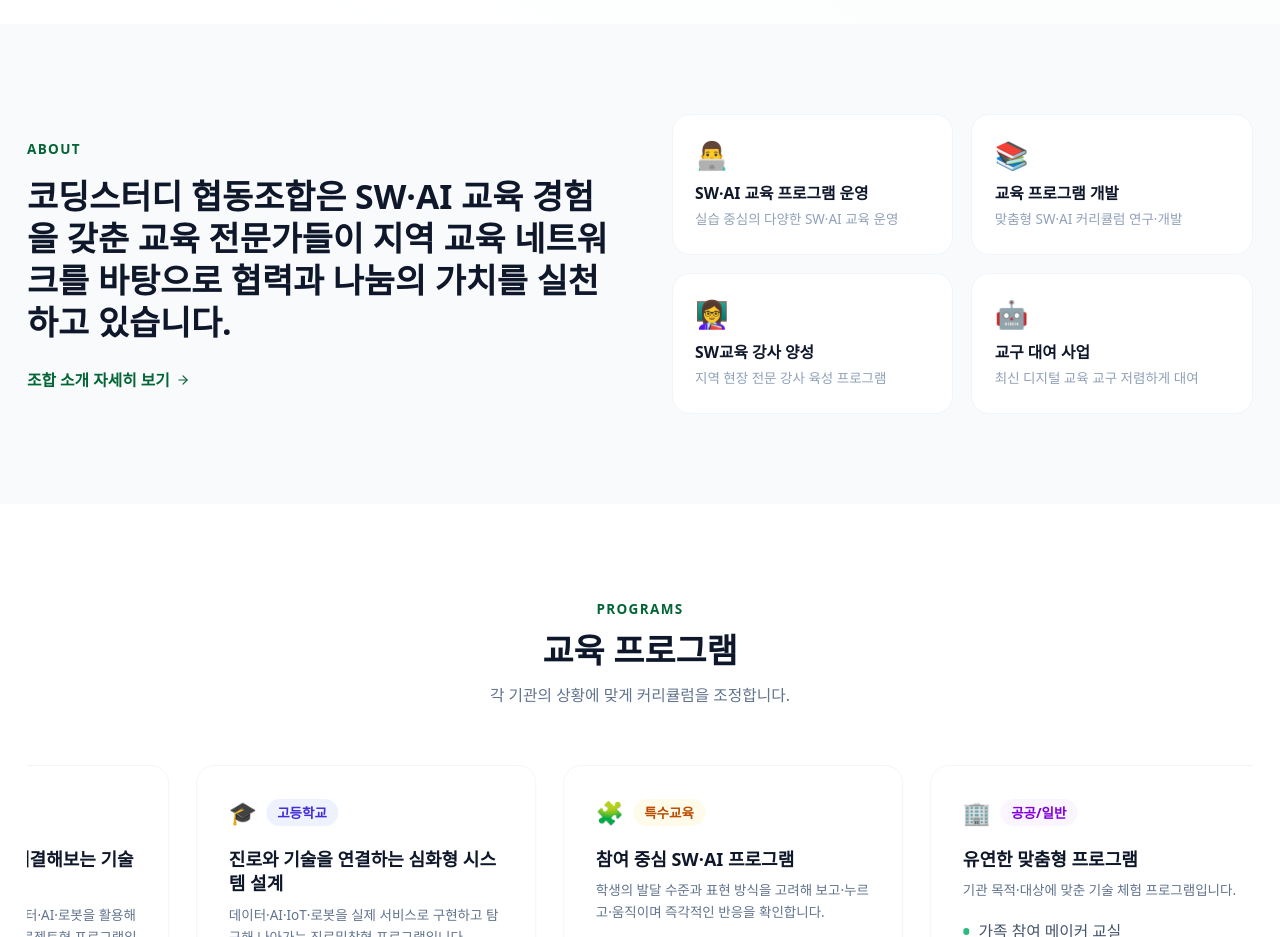
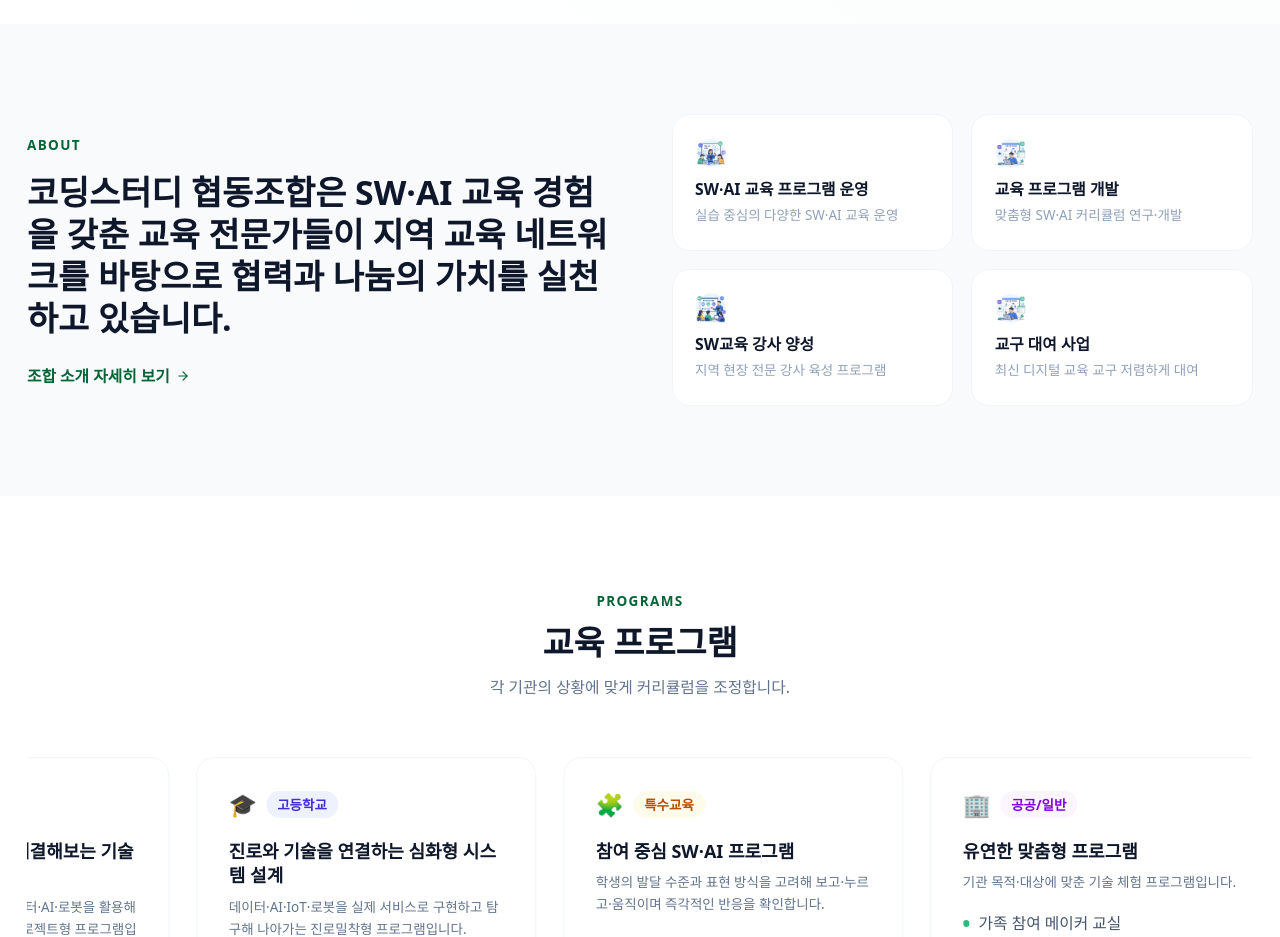
Before and after one commit to codingstudycooperative-hue/site, a Next.js app: page / in a window 1280 px wide. Shown: the part 800-1737 px from the top of the page. Built offline with nearby package versions, Linux system fonts and the light colour scheme; a web font is replaced by a local one.

Commit message:
feat: 주요 사업 카드 아이콘 이미지 교체 및 크기 확대

```diff
--- a/app/about/page.tsx
+++ b/app/about/page.tsx
@@ -170,12 +170,12 @@ export default function About() {
           <div className="grid sm:grid-cols-2 gap-6 lg:gap-8">
             {/* 카드 1 */}
             <div className="flex gap-6 p-8 rounded-3xl bg-slate-50 hover:bg-white border hover:border-primary-200 border-transparent transition-all hover:shadow-md group">
-              <div className="w-14 h-14 bg-white rounded-2xl flex items-center justify-center shadow-sm shrink-0 group-hover:bg-primary-50">
+              <div className="w-16 h-16 bg-white rounded-2xl flex items-center justify-center shadow-sm shrink-0 group-hover:bg-primary-50">
                 <Image
                   src="/assets/sw.webp"
                   alt="SW·AI 교육"
-                  width={36}
-                  height={36}
+                  width={48}
+                  height={48}
                   className="object-contain"
                 />
               </div>
@@ -192,12 +192,12 @@ export default function About() {
 
             {/* 카드 2 */}
             <div className="flex gap-6 p-8 rounded-3xl bg-slate-50 hover:bg-white border hover:border-primary-200 border-transparent transition-all hover:shadow-md group">
-              <div className="w-14 h-14 bg-white rounded-2xl flex items-center justify-center shadow-sm shrink-0 group-hover:bg-primary-50">
+              <div className="w-16 h-16 bg-white rounded-2xl flex items-center justify-center shadow-sm shrink-0 group-hover:bg-primary-50">
                 <Image
                   src="/assets/bui.webp"
                   alt="교육 프로그램 개발"
-                  width={36}
-                  height={36}
+                  width={48}
+                  height={48}
                   className="object-contain"
                 />
               </div>
@@ -214,12 +214,12 @@ export default function About() {
 
             {/* 카드 3 */}
             <div className="flex gap-6 p-8 rounded-3xl bg-slate-50 hover:bg-white border hover:border-primary-200 border-transparent transition-all hover:shadow-md group">
-              <div className="w-14 h-14 bg-white rounded-2xl flex items-center justify-center shadow-sm shrink-0 group-hover:bg-primary-50">
+              <div className="w-16 h-16 bg-white rounded-2xl flex items-center justify-center shadow-sm shrink-0 group-hover:bg-primary-50">
                 <Image
                   src="/assets/te.webp"
                   alt="SW교육 강사 양성"
-                  width={36}
-                  height={36}
+                  width={48}
+                  height={48}
                   className="object-contain"
                 />
               </div>
@@ -236,12 +236,12 @@ export default function About() {
 
             {/* 카드 4 */}
             <div className="flex gap-6 p-8 rounded-3xl bg-slate-50 hover:bg-white border hover:border-primary-200 border-transparent transition-all hover:shadow-md group">
-              <div className="w-14 h-14 bg-white rounded-2xl flex items-center justify-center shadow-sm shrink-0 group-hover:bg-primary-50">
+              <div className="w-16 h-16 bg-white rounded-2xl flex items-center justify-center shadow-sm shrink-0 group-hover:bg-primary-50">
                 <Image
                   src="/assets/bui.webp"
                   alt="교구 대여 사업"
-                  width={36}
-                  height={36}
+                  width={48}
+                  height={48}
                   className="object-contain"
                 />
               </div>
--- a/app/page.tsx
+++ b/app/page.tsx
@@ -1,3 +1,4 @@
+import Image from "next/image";
 import Link from "next/link";
 import Typewriter from "@/components/ui/Typewriter";
 import EquipmentSlider from "@/components/ui/EquipmentSlider";
@@ -99,7 +100,15 @@ export default function Home() {
           </div>
           <div className="grid grid-cols-2 gap-4">
             <div className="bg-white p-5 rounded-2xl border border-slate-100">
-              <div className="text-2xl mb-2">👨‍💻</div>
+              <div className="mb-2">
+                <Image
+                  src="/assets/sw.webp"
+                  alt="SW·AI 교육"
+                  width={32}
+                  height={32}
+                  className="object-contain"
+                />
+              </div>
               <h3 className="font-semibold text-slate-900 text-sm mb-1">
                 SW·AI 교육 프로그램 운영
               </h3>
@@ -108,7 +117,15 @@ export default function Home() {
               </p>
             </div>
             <div className="bg-white p-5 rounded-2xl border border-slate-100">
-              <div className="text-2xl mb-2">📚</div>
+              <div className="mb-2">
+                <Image
+                  src="/assets/bui.webp"
+                  alt="교육 프로그램 개발"
+                  width={32}
+                  height={32}
+                  className="object-contain"
+                />
+              </div>
               <h3 className="font-semibold text-slate-900 text-sm mb-1">
                 교육 프로그램 개발
               </h3>
@@ -117,7 +134,15 @@ export default function Home() {
               </p>
             </div>
             <div className="bg-white p-5 rounded-2xl border border-slate-100">
-              <div className="text-2xl mb-2">👩‍🏫</div>
+              <div className="mb-2">
+                <Image
+                  src="/assets/te.webp"
+                  alt="SW교육 강사 양성"
+                  width={32}
+                  height={32}
+                  className="object-contain"
+                />
+              </div>
               <h3 className="font-semibold text-slate-900 text-sm mb-1">
                 SW교육 강사 양성
               </h3>
@@ -126,7 +151,15 @@ export default function Home() {
               </p>
             </div>
             <div className="bg-white p-5 rounded-2xl border border-slate-100">
-              <div className="text-2xl mb-2">🤖</div>
+              <div className="mb-2">
+                <Image
+                  src="/assets/bui.webp"
+                  alt="교구 대여 사업"
+                  width={32}
+                  height={32}
+                  className="object-contain"
+                />
+              </div>
               <h3 className="font-semibold text-slate-900 text-sm mb-1">
                 교구 대여 사업
               </h3>
```
